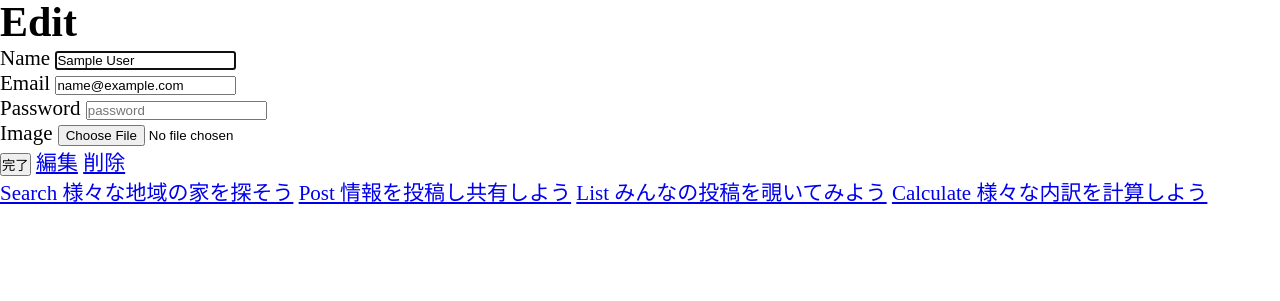
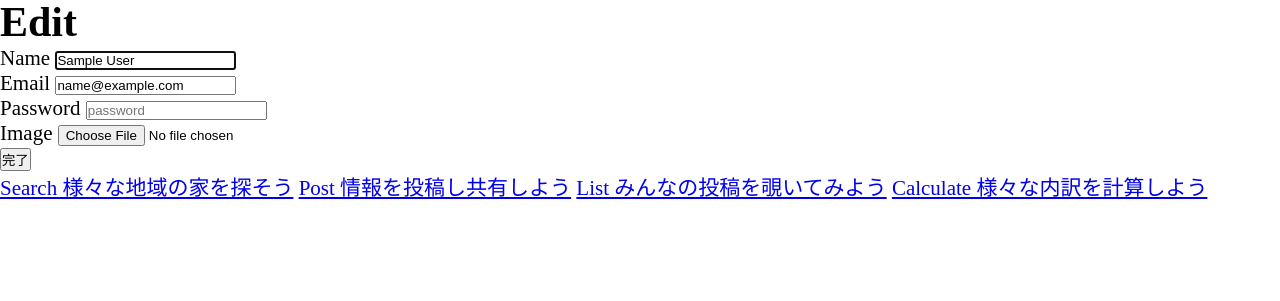
Before and after one commit to TAKUMI120108/TakuHome, a Rails app: page /customer/1/edit in a window 1280 px wide. Shown: the part 248-549 px from the top of the page. Run offline with Rails 7, Linux system fonts and the light colour scheme; the visitor is signed in with stand-in values (Sample User, id 1); data comes from the database, SQL or seed files in the repository; style sheets or scripts are compiled from the project's sources; some web fonts are replaced.

Commit message:
Post ユーザー外編集非表示

```diff
--- a/app/views/customer/edit.html.erb
+++ b/app/views/customer/edit.html.erb
@@ -14,12 +14,6 @@
     <%= f.file_field :image, autofocus: true, id:"inputImage", placeholder:"Image" %>
      </br>
   <%= f.submit '完了' %>
-
-
-
-
-<%= link_to "編集", edit_post_path(@customer.id) %>
-<%= link_to "削除", post_path(@customer.id), method: :delete, "data-confirm" => "本当に削除しますか？" %>
 <% end %>
 <%= render 'customer/template', customer: @customer %>
 
--- a/app/views/post/edit.html.erb
+++ b/app/views/post/edit.html.erb
@@ -20,7 +20,6 @@
   <%= f.text_area :comment %>
 
 	<div>評価</div>
-  <%# if @post.id.nil? %>
     <div class="form-group row mx-auto d-block" id="star">
       <%= f.label :star,'評価 ', class:'col-md-3 col-form-label' %>
       <%= f.hidden_field :star, id: :review_star %>
@@ -40,7 +39,6 @@
 
       raty(elem, opt);
     </script>
-  <%# end %>
 
   <%= f.submit '完了' %>
 
--- a/app/views/post/show.html.erb
+++ b/app/views/post/show.html.erb
@@ -34,7 +34,9 @@
  <%= link_to "Back", post_index_path %>
 </div>
 <div>
+  <% if @post.customer_id == current_customer.id %>
  <%= link_to "edit", edit_post_path %>
+  <% end %>
 </div>
 
 <%= render 'post/template1', post: @post %>
```
